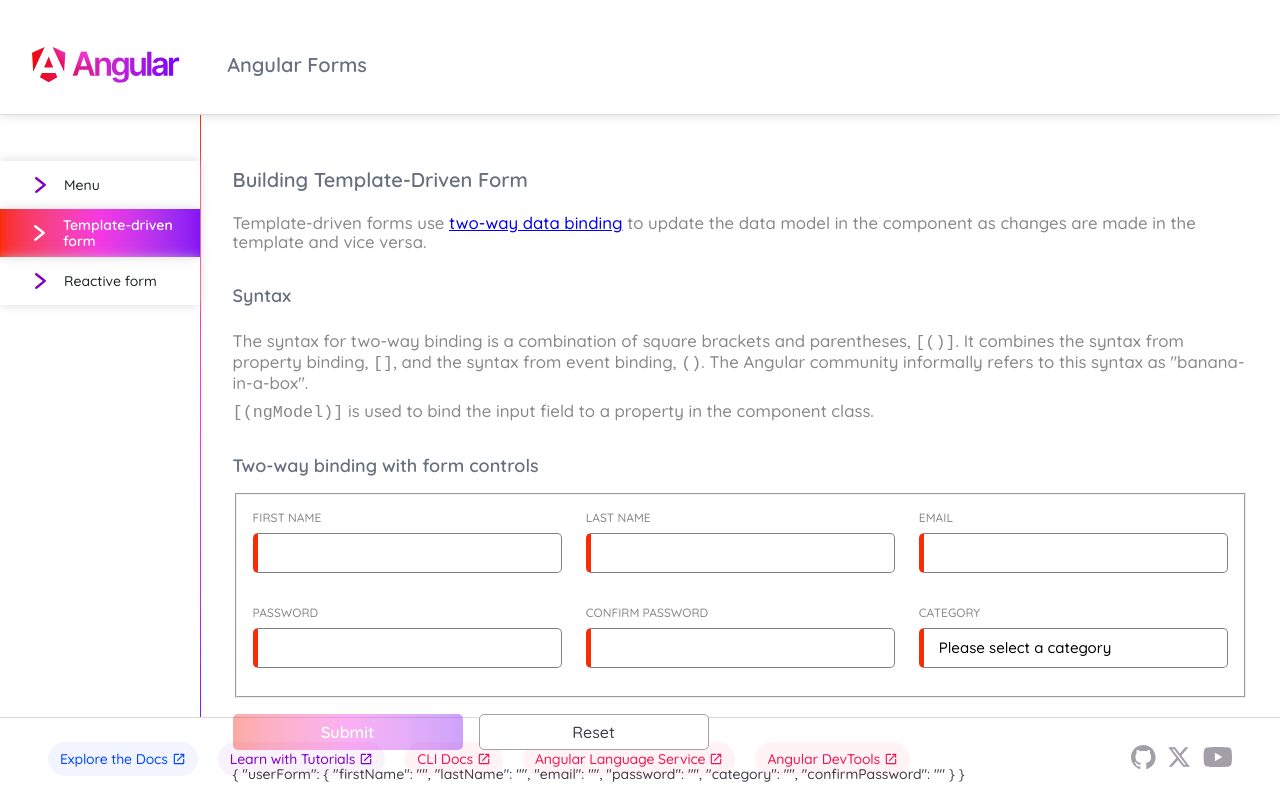
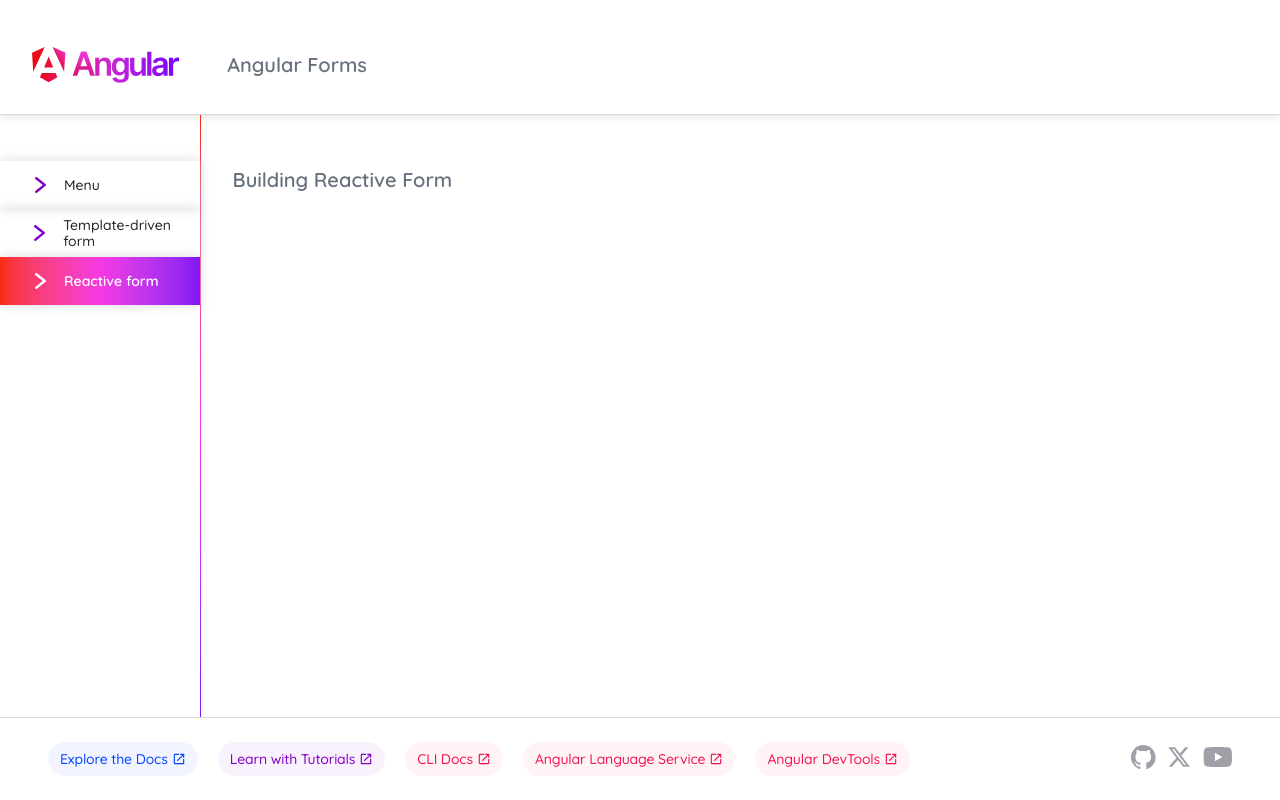
Before and after one commit to lana-rodion/a-forms, an Angular app: page /home in a window 1280 px wide. Built offline with nearby package versions, Linux system fonts and the light colour scheme.

Commit message:
Change priority of vertical tab in home.component

```diff
--- a/src/app/pages/home/home.component.html
+++ b/src/app/pages/home/home.component.html
@@ -3,13 +3,16 @@
   <section main>
     <div class="left-side">
       <ul>
-        <li [ngClass]="{active: tab=='menu'}" (click)="tab='menu'">
+        <li [ngClass]="{active: tab=='menu'}"
+          (click)="tab='modal'">
           <div class="icon icon-arrow-right"></div>Menu
         </li>
-        <li [ngClass]="{active: tab=='tdforms'}" (click)="tab='tdforms'">
+        <li [ngClass]="{active: tab=='tdforms'}"
+          (click)="tab='tdforms'">
           <div class="icon icon-arrow-right"></div>Template-driven form
         </li>
-        <li [ngClass]="{active: tab=='reactiveforms'}" (click)="tab='reactiveforms'">
+        <li [ngClass]="{active: tab=='reactiveforms'}"
+          (click)="tab='reactiveforms'">
           <div class="icon icon-arrow-right"></div>Reactive form
         </li>
       </ul>
@@ -17,7 +20,7 @@
     </div>
     <div class="right-side">
       <div [ngSwitch]="tab">
-        <div *ngSwitchCase="'menu'">Pages menu</div>
+        <div *ngSwitchCase="'menu'">Menu</div>
         <div *ngSwitchCase="'tdforms'"><app-template-driven-form /></div>
         <div *ngSwitchCase="'reactiveforms'"><app-reactive-form /></div>
         <div *ngSwitchDefault>Select the tab to display its content</div>
--- a/src/app/pages/home/home.component.ts
+++ b/src/app/pages/home/home.component.ts
@@ -16,5 +16,5 @@
 })
 export class HomeComponent {
   titleHeader: string = 'Angular Forms';
-  tab: string = 'tdforms';
+  tab: string = 'reactiveforms';
 }
```
